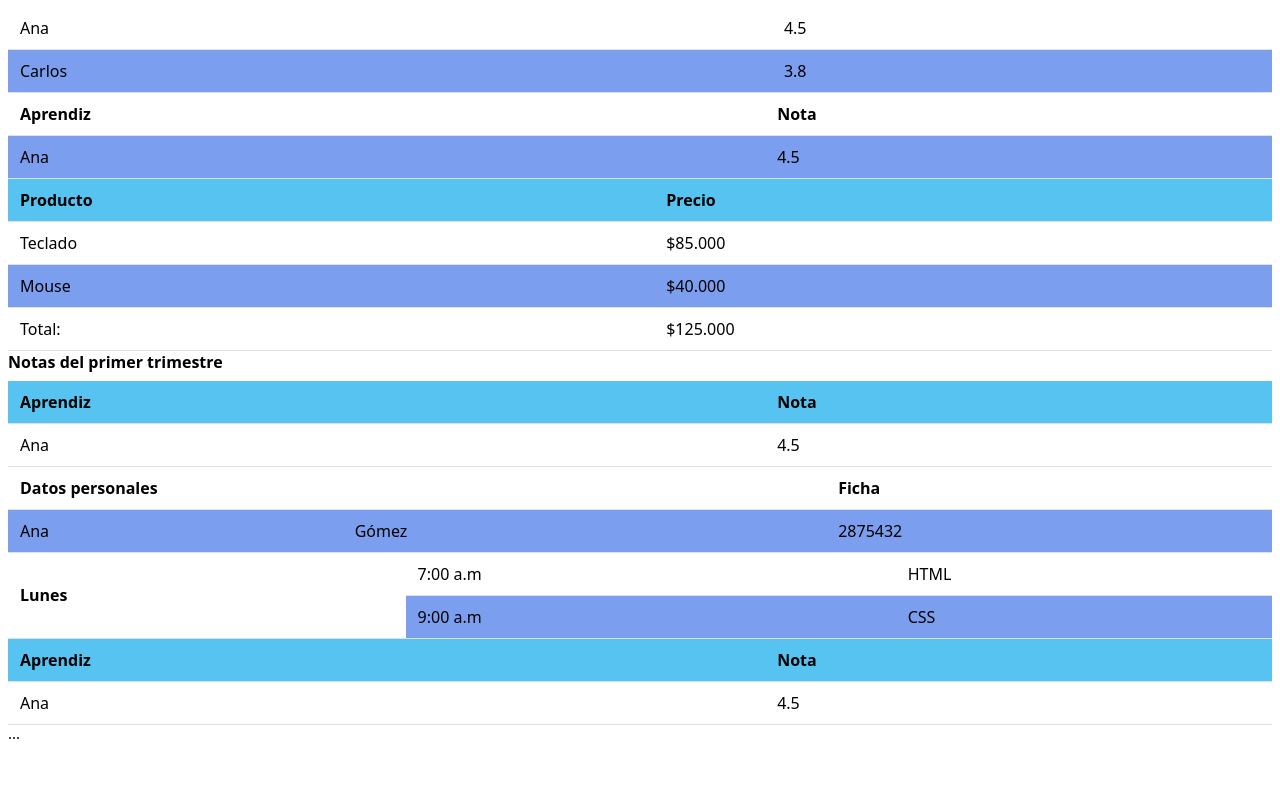
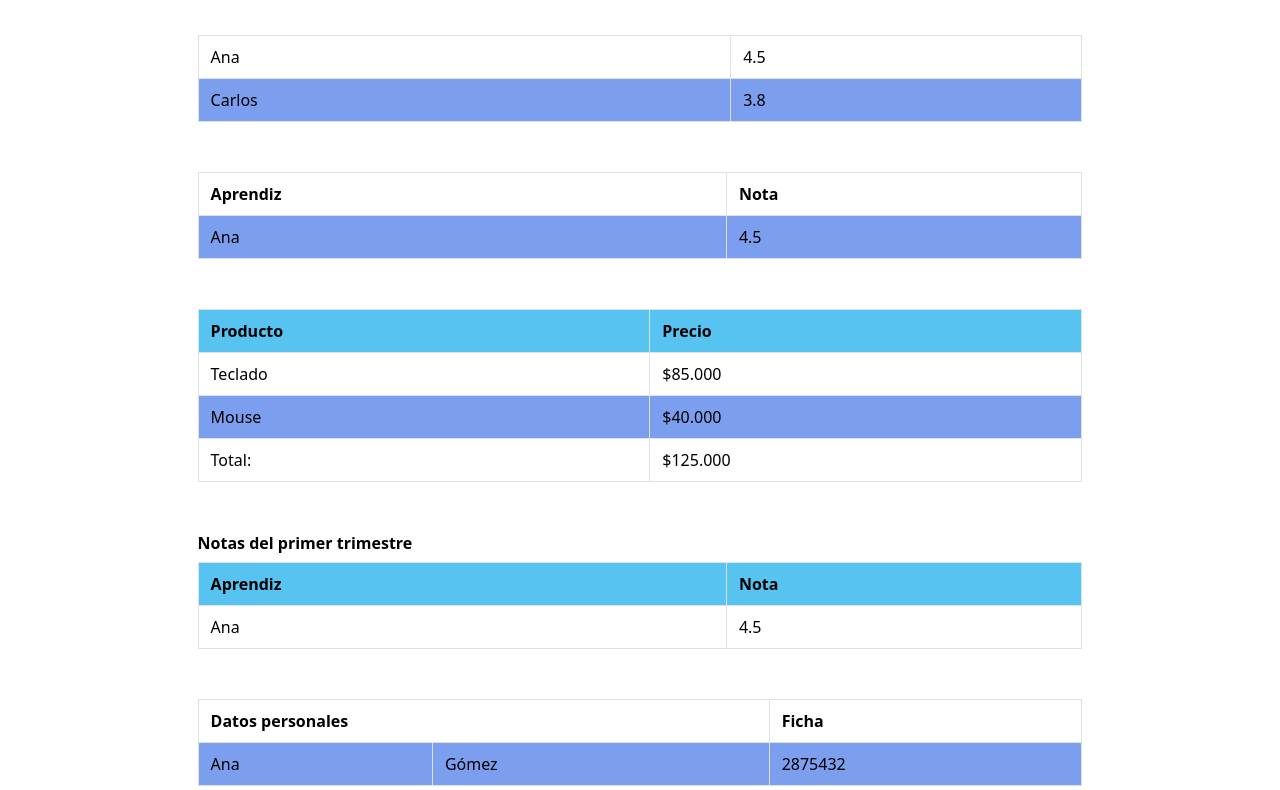
Before and after one commit to emanuelruiz07200909-glitch/proyecto-tablas, a plain HTML site: page index.html in a window 1280 px wide. Shown: the part 99-889 px from the top of the page. Before the commit the page ends 850 px from the top, so only its background shows below. Drawn offline with Linux system fonts and the light colour scheme.

Commit message:
actualizar styles.css

```diff
--- a/css/styles.css
+++ b/css/styles.css
@@ -43,3 +43,18 @@ a {
 a:hover {
     font-size: 25px;
 }
+
+main {
+    width: 70%;
+}
+body {
+    justify-items: center;
+}
+
+section {
+    margin-top: 50px;
+}
+
+table, tr, td, th {
+    border: 1px solid #dde1ea;
+}
```
